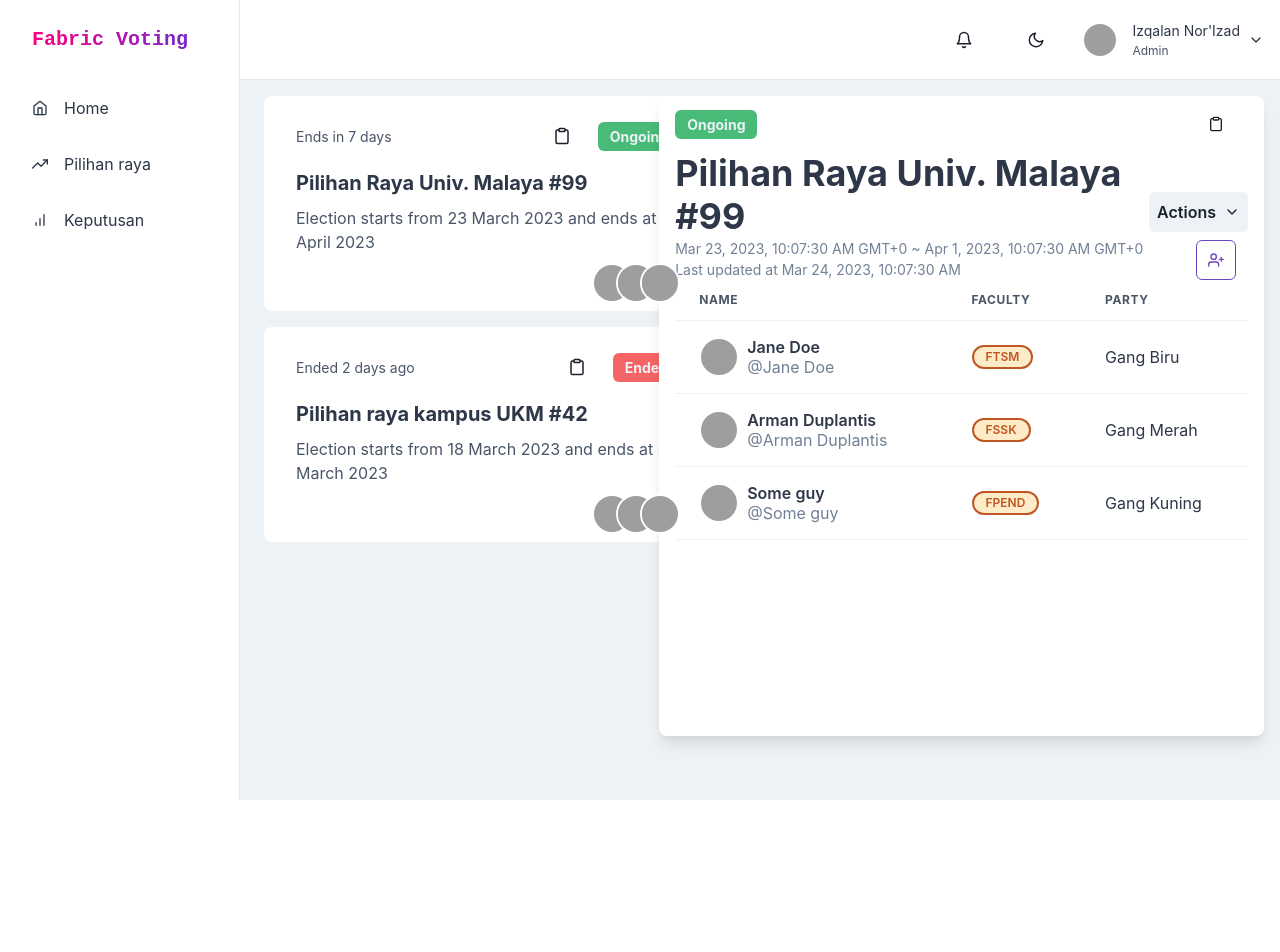
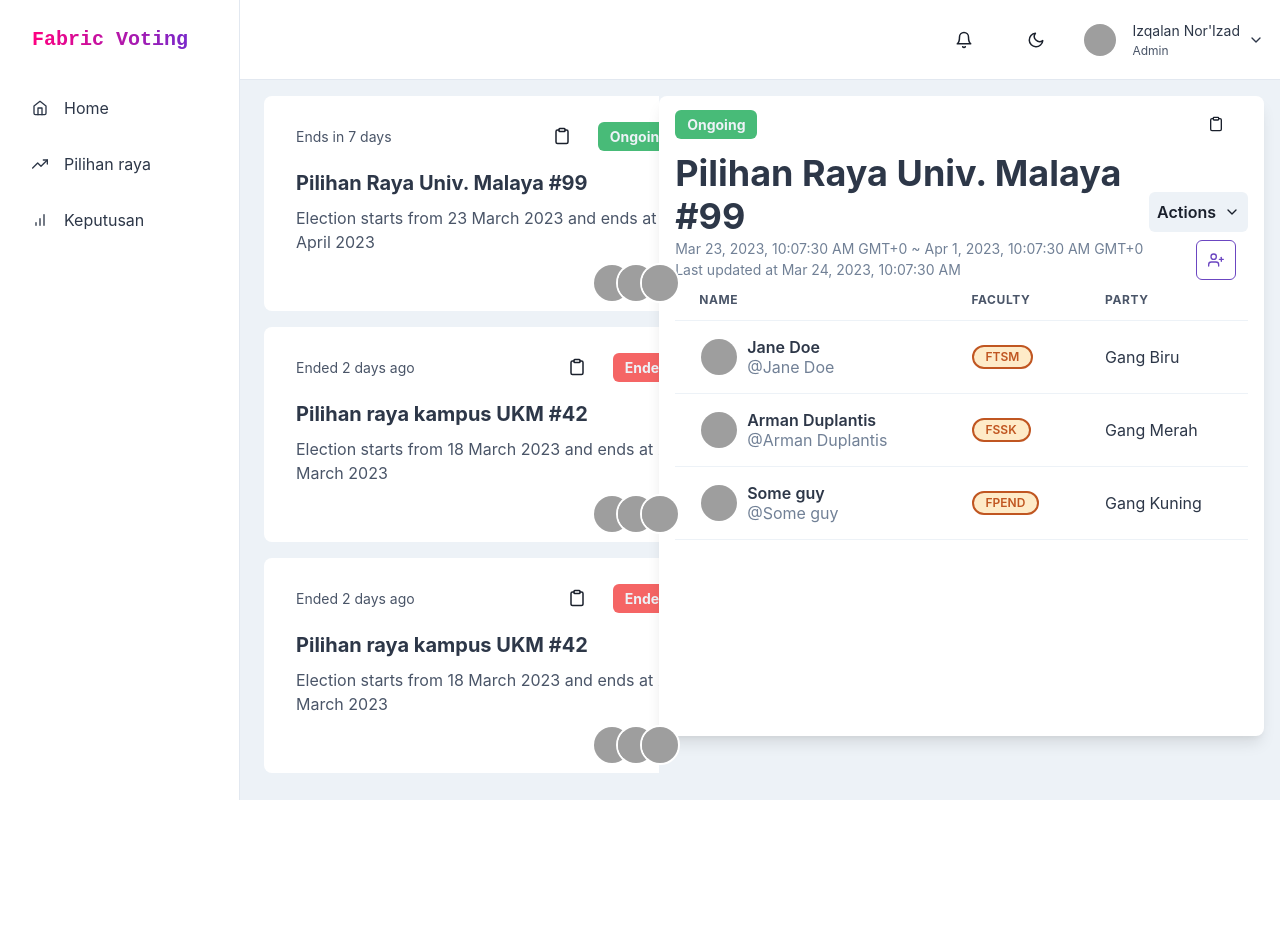
Before and after one commit to izqalan/fabric-voting, a Next.js app in the folder app/fabric-voting-client/: page /admin/election in a window 1280 px wide. Shown: the top 952 px of the page. Before the commit the page ends 800 px from the top, so only its background shows below. Built offline with nearby package versions, Linux system fonts and the light colour scheme; grey boxes are pictures that could not be loaded.

Commit message:
election card scroll

```diff
--- a/app/fabric-voting-client/pages/admin/election.tsx
+++ b/app/fabric-voting-client/pages/admin/election.tsx
@@ -18,7 +18,7 @@ export default function Election() {
       direction="row"
       flexWrap="wrap"
     >
-      <Flex direction="column" w="40%" px={2}>
+      <Flex direction="column" w="40%" px={2} overflow="scroll" maxHeight={"85vh"}>
         <ElectionCard
           ref={btnRef}
           electionName="Pilihan Raya Univ. Malaya #99"
@@ -29,6 +29,36 @@ export default function Election() {
           updatedAt={subDays(new Date(), 1)}
           style={{ marginBottom: 16 }}
           onClick={onOpen}
+        />
+        <ElectionCard
+          ref={btnRef}
+          electionName="Pilihan raya kampus UKM #42"
+          electionID="election.1234567890"
+          startDate={subDays(new Date(), 7)}
+          endDate={subDays(new Date(), 2)}
+          createdAt={subDays(new Date(), 7)}
+          updatedAt={subDays(new Date(), 7)}
+          style={{ marginBottom: 16 }}
+        />
+        <ElectionCard
+          ref={btnRef}
+          electionName="Pilihan raya kampus UKM #42"
+          electionID="election.1234567890"
+          startDate={subDays(new Date(), 7)}
+          endDate={subDays(new Date(), 2)}
+          createdAt={subDays(new Date(), 7)}
+          updatedAt={subDays(new Date(), 7)}
+          style={{ marginBottom: 16 }}
+        />
+        <ElectionCard
+          ref={btnRef}
+          electionName="Pilihan raya kampus UKM #42"
+          electionID="election.1234567890"
+          startDate={subDays(new Date(), 7)}
+          endDate={subDays(new Date(), 2)}
+          createdAt={subDays(new Date(), 7)}
+          updatedAt={subDays(new Date(), 7)}
+          style={{ marginBottom: 16 }}
         />
         <ElectionCard
           ref={btnRef}
```
